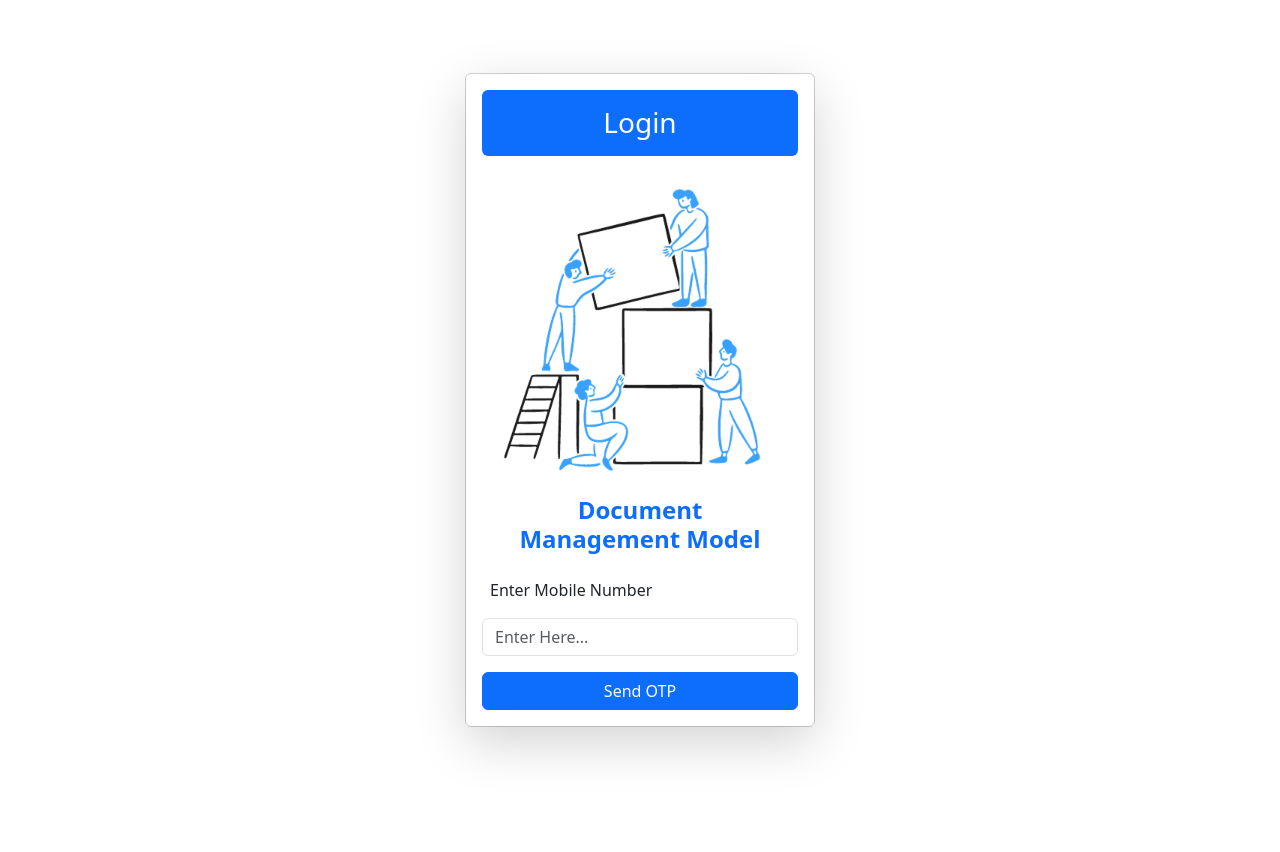
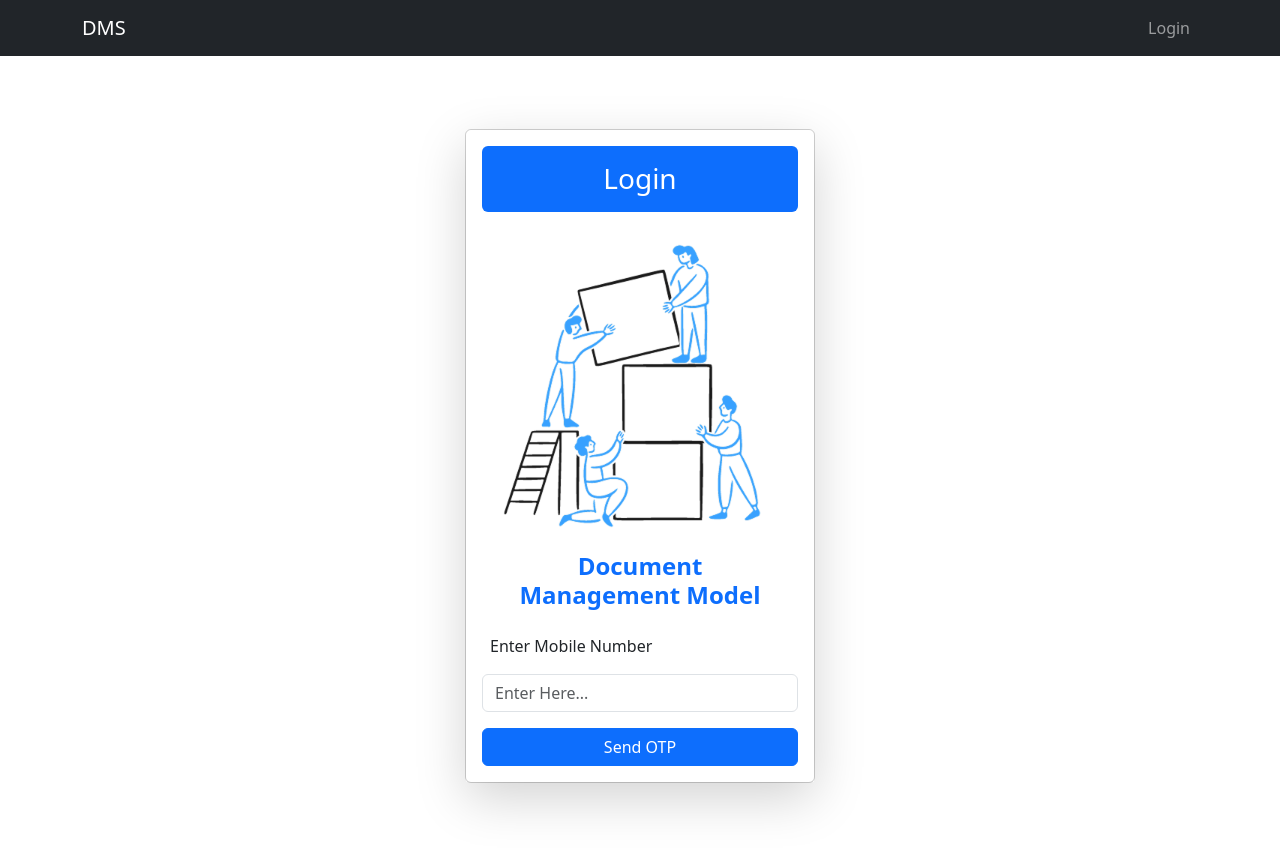
Before and after one commit to SimunBiswas/Data-Management-System, a React (Create React App) app: page / in a window 1280 px wide. Shown: the top 852 px of the page. Before the commit the page ends 800 px from the top, so only its background shows below. Built offline with nearby package versions, Linux system fonts and the light colour scheme.

Commit message:
Navbar added

```diff
--- a/src/App.js
+++ b/src/App.js
@@ -7,6 +7,7 @@ import Login from './components/Login';
 // import FileUpload from './components/FileUpload';
 import FileSearch from './components/FileSearch';
 import UploadFile from './components/UploadFile';
+import  Navbar from './components/Navbar';
 
 // 🔹 Separate component to use context properly
 const AppRoutes = () => {
@@ -15,7 +16,9 @@ const AppRoutes = () => {
   console.log("App component token:", token);
 
   return (
-    <Routes>
+    <div>
+      <Navbar/>
+      <Routes>
       {!token ? (
         // 🔸 If user is not logged in → show Login
         <Route path="/" element={<Login />} />
@@ -28,6 +31,7 @@ const AppRoutes = () => {
         </>
       )}
     </Routes>
+    </div>
   );
 };
 
```
